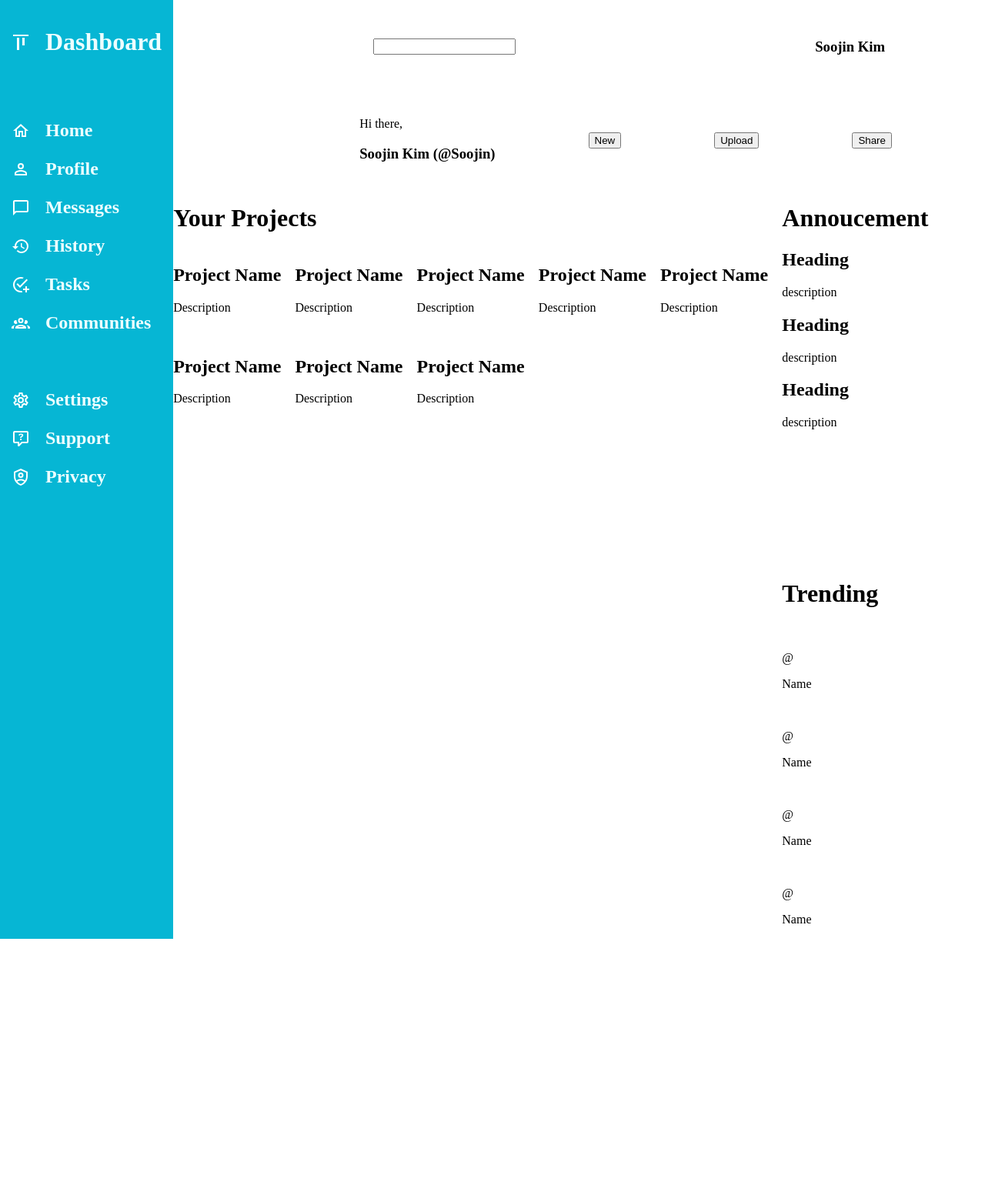
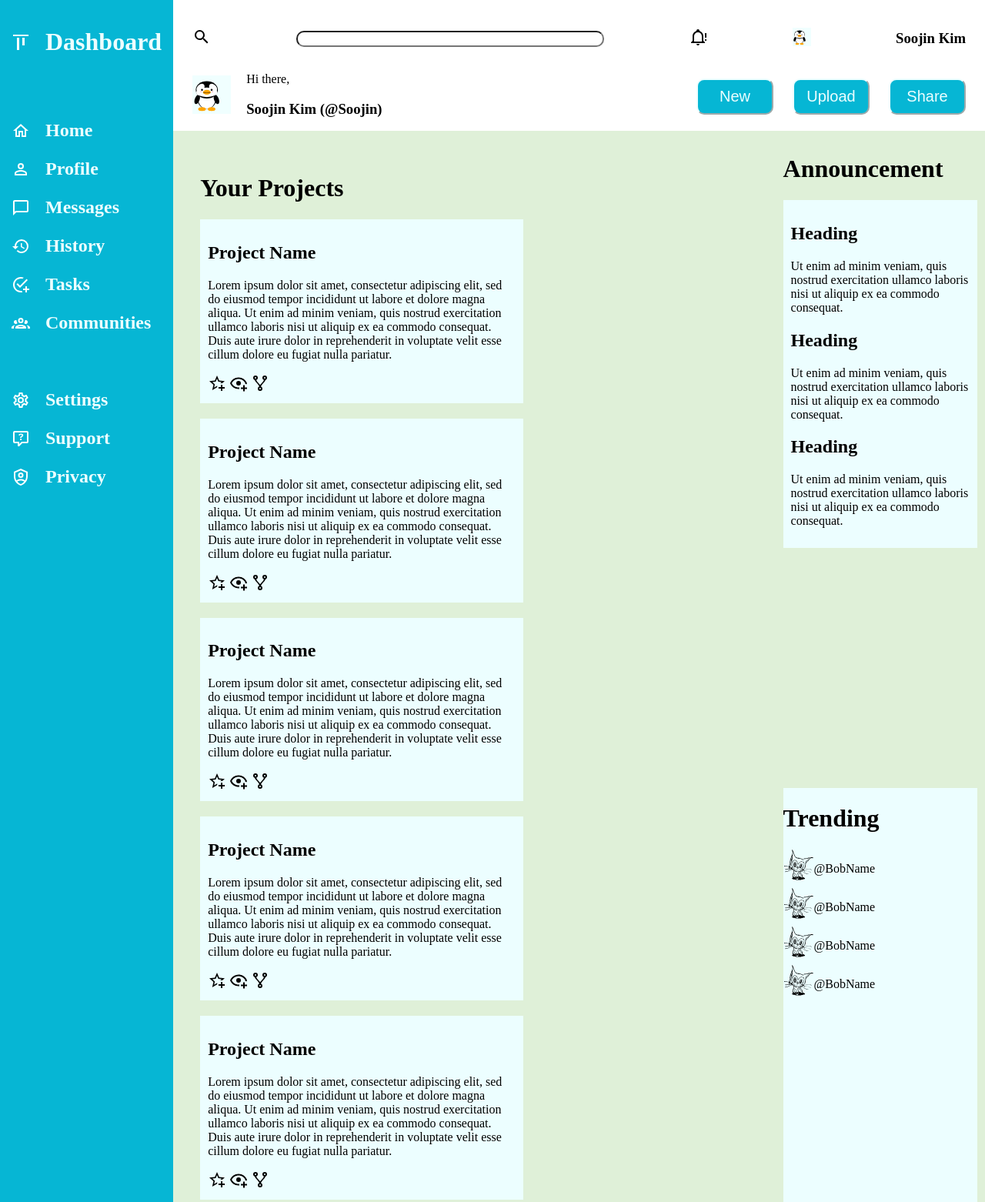
Before and after one commit to skim2264/Admin-Dashboard, a plain HTML site: page index.html in a window 1280 px wide. Shown: the top 1562 px of the page at 77% size. Before the commit the page ends 1220 px from the top, so only its background shows below. Drawn offline with Linux system fonts and the light colour scheme.

Commit message:
Dummy icons added to visualize layout

```diff
--- a/index.html
+++ b/index.html
@@ -61,31 +61,36 @@
     <div class="header">
       <div class="header-top">
         <div class="header-icon">
-          <img src="">
+          <img src="icons/search.svg">
         </div>
         <div class="search-bar">
           <input type="search">
         </div>
         <div class="header-icon">
-          <img src="">
+          <img src="icons/alert.svg">
         </div>
         <div class="header-icon">
-          <img src="">
+          <img src="icons/penguin.svg">
         </div>
         <h3>Soojin Kim</h3>
       </div>
 
       <div class="header-bot">
+        <div class="header-bot-left">
           <div class="header-icon-large">
-          <img src="">
+          <img src="icons/penguin.svg">
           </div>
           <div class="header-msg">
             <p>Hi there,</p>
             <h3>Soojin Kim (@Soojin)</h3>
           </div>
+        </div>
+        <div class="header-bot-right">
           <button class="header-button">New</button>
           <button class="header-button">Upload</button>
           <button class="header-button">Share</button>
+        </div>
+
       </div>
 
     </div>
@@ -95,115 +100,113 @@
         <div class="project-cards">
           <div class="project-card">
             <h2>Project Name</h2>
-            <p>Description</p>
+            <p>Lorem ipsum dolor sit amet, consectetur adipiscing elit, sed do eiusmod tempor incididunt ut labore et dolore magna aliqua.
+              Ut enim ad minim veniam, quis nostrud exercitation ullamco laboris nisi ut aliquip ex ea commodo consequat.
+              Duis aute irure dolor in reprehenderit in voluptate velit esse cillum dolore eu fugiat nulla pariatur.</p>
             <div class="project-icons">
-              <img src="">
-            <img src="">
-            <img src="">
+              <img src="icons/favorite.svg">
+              <img src="icons/watchlist.svg">
+              <img src="icons/source-fork.svg">
             </div>
           </div>
           <div class="project-card">
             <h2>Project Name</h2>
-            <p>Description</p>
+            <p>Lorem ipsum dolor sit amet, consectetur adipiscing elit, sed do eiusmod tempor incididunt ut labore et dolore magna aliqua.
+              Ut enim ad minim veniam, quis nostrud exercitation ullamco laboris nisi ut aliquip ex ea commodo consequat.
+              Duis aute irure dolor in reprehenderit in voluptate velit esse cillum dolore eu fugiat nulla pariatur. </p>
             <div class="project-icons">
-              <img src="">
-            <img src="">
-            <img src="">
+              <img src="icons/favorite.svg">
+              <img src="icons/watchlist.svg">
+              <img src="icons/source-fork.svg">
             </div>
           </div>
           <div class="project-card">
             <h2>Project Name</h2>
-            <p>Description</p>
+            <p>Lorem ipsum dolor sit amet, consectetur adipiscing elit, sed do eiusmod tempor incididunt ut labore et dolore magna aliqua.
+              Ut enim ad minim veniam, quis nostrud exercitation ullamco laboris nisi ut aliquip ex ea commodo consequat.
+              Duis aute irure dolor in reprehenderit in voluptate velit esse cillum dolore eu fugiat nulla pariatur. </p>
             <div class="project-icons">
-              <img src="">
-            <img src="">
-            <img src="">
+              <img src="icons/favorite.svg">
+              <img src="icons/watchlist.svg">
+              <img src="icons/source-fork.svg">
             </div>
           </div>
           <div class="project-card">
             <h2>Project Name</h2>
-            <p>Description</p>
+            <p>Lorem ipsum dolor sit amet, consectetur adipiscing elit, sed do eiusmod tempor incididunt ut labore et dolore magna aliqua.
+              Ut enim ad minim veniam, quis nostrud exercitation ullamco laboris nisi ut aliquip ex ea commodo consequat.
+              Duis aute irure dolor in reprehenderit in voluptate velit esse cillum dolore eu fugiat nulla pariatur. </p>
             <div class="project-icons">
-              <img src="">
-            <img src="">
-            <img src="">
+              <img src="icons/favorite.svg">
+              <img src="icons/watchlist.svg">
+              <img src="icons/source-fork.svg">
             </div>
           </div>
           <div class="project-card">
             <h2>Project Name</h2>
-            <p>Description</p>
+            <p>Lorem ipsum dolor sit amet, consectetur adipiscing elit, sed do eiusmod tempor incididunt ut labore et dolore magna aliqua.
+              Ut enim ad minim veniam, quis nostrud exercitation ullamco laboris nisi ut aliquip ex ea commodo consequat.
+              Duis aute irure dolor in reprehenderit in voluptate velit esse cillum dolore eu fugiat nulla pariatur. </p>
             <div class="project-icons">
-              <img src="">
-            <img src="">
-            <img src="">
+              <img src="icons/favorite.svg">
+              <img src="icons/watchlist.svg">
+              <img src="icons/source-fork.svg">
             </div>
           </div>
           <div class="project-card">
             <h2>Project Name</h2>
-            <p>Description</p>
+            <p>Lorem ipsum dolor sit amet, consectetur adipiscing elit, sed do eiusmod tempor incididunt ut labore et dolore magna aliqua.
+              Ut enim ad minim veniam, quis nostrud exercitation ullamco laboris nisi ut aliquip ex ea commodo consequat.
+              Duis aute irure dolor in reprehenderit in voluptate velit esse cillum dolore eu fugiat nulla pariatur. </p>
             <div class="project-icons">
-              <img src="">
-            <img src="">
-            <img src="">
-            </div>
-          </div>
-          <div class="project-card">
-            <h2>Project Name</h2>
-            <p>Description</p>
-            <div class="project-icons">
-              <img src="">
-            <img src="">
-            <img src="">
-            </div>
-          </div>
-          <div class="project-card">
-            <h2>Project Name</h2>
-            <p>Description</p>
-            <div class="project-icons">
-              <img src="">
-            <img src="">
-            <img src="">
+              <img src="icons/favorite.svg">
+              <img src="icons/watchlist.svg">
+              <img src="icons/source-fork.svg">
             </div>
           </div>
         </div>
       </div>
 
-      <div class="annoucements">
-        <h1>Annoucement</h1>
-        <div class="annoucement">
+      <div class="announcements">
+        <h1>Announcement</h1>
+        <div class="announcement-wrapper">
+          <div class="announcement">
           <h2>Heading</h2>
-          <p>description</p>
+          <p>Ut enim ad minim veniam, quis nostrud exercitation ullamco laboris nisi ut aliquip ex ea commodo consequat.</p>
           </div>
-        <div class="annoucement">
+          <div class="announcement">
             <h2>Heading</h2>
-          <p>description</p>
+            <p>Ut enim ad minim veniam, quis nostrud exercitation ullamco laboris nisi ut aliquip ex ea commodo consequat.</p>
           </div>
-        <div class="annoucement">
+          <div class="announcement">
             <h2>Heading</h2>
-          <p>description</p>
+            <p>Ut enim ad minim veniam, quis nostrud exercitation ullamco laboris nisi ut aliquip ex ea commodo consequat.</p>
+          </p>
           </div>
+        </div>
+
       </div>
 
       <div class="trending">
         <h1>Trending</h1>
         <div class="trend">
-          <img src="">
-          <p>@</p>
+          <img src="icons/trending1.svg">
+          <p>@Bob</p>
           <p>Name</p>
         </div>
         <div class="trend">
-          <img src="">
-          <p>@</p>
+          <img src="icons/trending1.svg">
+          <p>@Bob</p>
           <p>Name</p>
         </div>
         <div class="trend">
-          <img src="">
-          <p>@</p>
+          <img src="icons/trending1.svg">
+          <p>@Bob</p>
           <p>Name</p>
         </div>
         <div class="trend">
-          <img src="">
-          <p>@</p>
+          <img src="icons/trending1.svg">
+          <p>@Bob</p>
           <p>Name</p>
         </div>
       </div>
--- a/styles.css
+++ b/styles.css
@@ -5,7 +5,7 @@ body {
 .container {
   display: grid;
   grid-template-columns: 1fr 5fr;
-  grid-template-rows: 1fr 4fr;
+  grid-template-rows: 170px 4fr;
 }
 
 /* Sidebar CSS */
@@ -43,14 +43,56 @@ body {
   grid-row: 1;
   grid-column: 2 / 4;
   display: grid;
-  grid-template-rows: 1fr 1fr;
+  grid-template-rows: 50px 100px;
+  padding: 25px 25px 0px 25px;
 }
 
 .header-top,
 .header-bot {
   display: flex;
-  justify-content: space-evenly;
+  justify-content: space-between;
   align-items: center;
+}
+
+.header-bot-left {
+  display: flex;
+  align-items: center;
+  gap: 20px;
+}
+
+.header-bot-right {
+  display: flex;
+  gap: 25px;
+}
+
+.search-bar input {
+  width: 400px;
+  border-radius: 10px;
+}
+
+.header-icon img {
+  height: 24px;
+  width: 24px;
+}
+
+.header-icon-large img {
+  height: 50px;
+  width: 50px;
+}
+
+.header-button {
+  border-radius: 10px;
+  border-color:#ecfeff;
+  background-color: #06b6d4;
+  width: 100px;
+  color:#ecfeff;
+  font-size: 20px;
+  padding: 10px;
+}
+
+.project-icons img {
+  height: 24px;
+  width: 24px;
 }
 
 /* Main Content CSS */
@@ -59,14 +101,44 @@ body {
   display: grid;
   grid-template-columns: 3fr 1fr;
   grid-template-rows: 1fr 1fr;
+  background-color: #DFF0D8;
+  padding: 10px;
+  gap: 25px;
 }
 
 .projects {
   grid-column: 1;
   grid-row: 1 / 3;
+  padding: 25px;
 }
 
 .project-cards {
   display: grid;
-  grid-template-columns: repeat(auto-fit, minmax(150px, 1fr));
+  grid-template-columns: repeat(auto-fit, minmax(400px, 1fr));
+  grid-template-rows: repeat(1fr);
+  gap: 20px;
 }
+
+.project-card {
+  width: 400px;
+  background-color: #ecfeff;
+  padding: 10px;
+}
+
+.announcement-wrapper {
+  background-color: #ecfeff;
+  padding: 10px;
+}
+
+.trending {
+  background-color: #ecfeff;
+}
+
+.trend img {
+  height: 40px;
+  width: 40px;
+}
+
+.trend {
+  display: flex;
+}
```
Also changed, not shown: icons/alert.svg (added), icons/bird.svg (added), icons/favorite.svg (added), icons/penguin.svg (added), icons/search.svg (added), icons/source-fork.svg (added), icons/trending1.svg (added), icons/watchlist.svg (added). Lines whose indentation alone changed are shown as unchanged.
